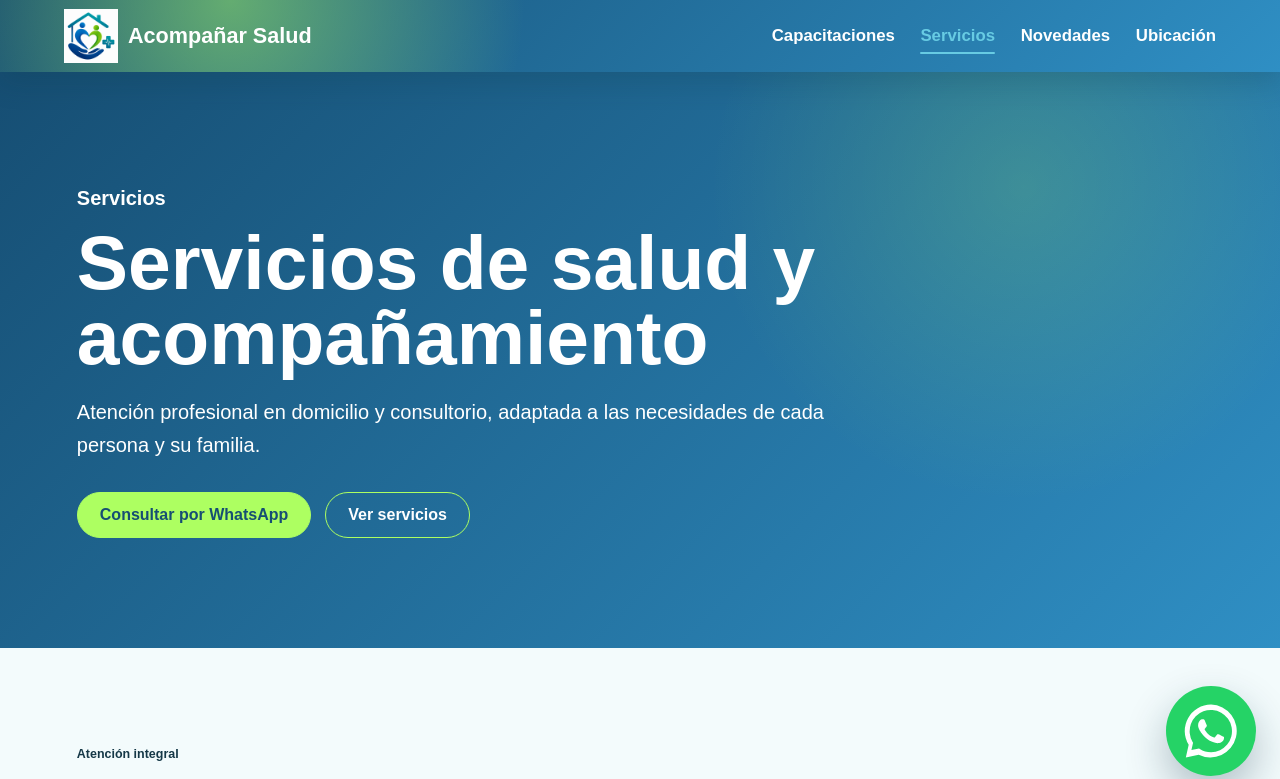
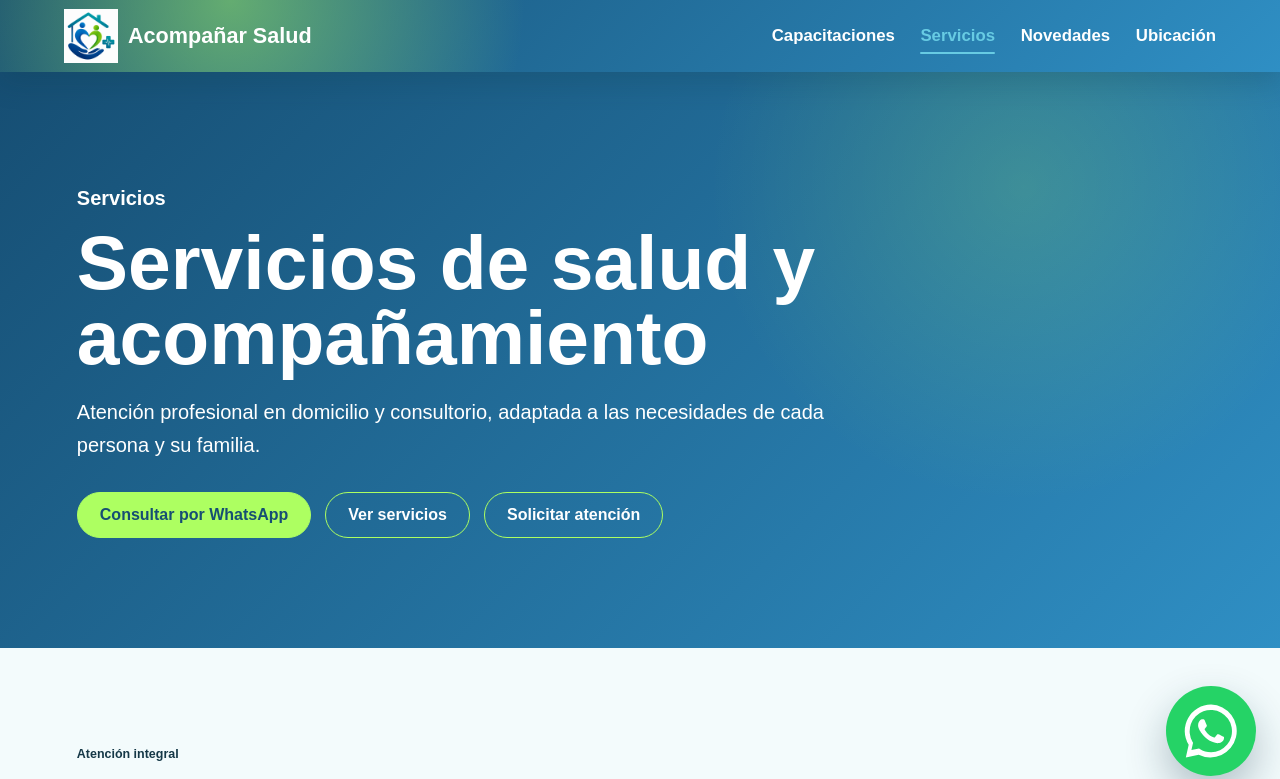
Before and after one commit to santiago-bohnet/acompanar-salud, an Angular app: page /servicios in a window 1280 px wide. Shown: the top 779 px of the page. Built offline with nearby package versions, Linux system fonts and the light colour scheme.

Commit message:
feat: conectar formulario y mejorar diseño de servicios

```diff
--- a/src/app/features/servicios/servicios.html
+++ b/src/app/features/servicios/servicios.html
@@ -7,6 +7,7 @@
       <div class="services-hero__actions" aria-label="Acciones principales">
         <a class="button button--primary" [href]="whatsappUrl" target="_blank" rel="noopener noreferrer">Consultar por WhatsApp</a>
         <a class="button button--secondary" href="#servicios-listado" (click)="scrollToServices($event)">Ver servicios</a>
+        <a class="button button--secondary" href="solicitar-atencion">Solicitar atención</a>
       </div>
     </div>
   </section>
@@ -115,6 +116,6 @@
       <h2 id="services-cta-title">¿Necesitás orientación para elegir un servicio?</h2>
       <p>Contanos tu situación y te ayudamos a encontrar la atención más adecuada.</p>
     </div>
-    <a class="button button--primary cta-button" [href]="whatsappUrl" target="_blank" rel="noopener noreferrer">Consultar por WhatsApp <svg class="button__arrow" aria-hidden="true" viewBox="0 0 32 18" focusable="false"><path d="M2 9H28M21 2L28 9L21 16" fill="none" stroke="currentColor" stroke-width="4" stroke-linecap="round" stroke-linejoin="round" /></svg></a>
+    <a class="button button--primary cta-button" href="solicitar-atencion" target="_blank" rel="noopener noreferrer">Solicitar orientación <svg class="button__arrow" aria-hidden="true" viewBox="0 0 32 18" focusable="false"><path d="M2 9H28M21 2L28 9L21 16" fill="none" stroke="currentColor" stroke-width="4" stroke-linecap="round" stroke-linejoin="round" /></svg></a>
   </section>
 </main>
```
